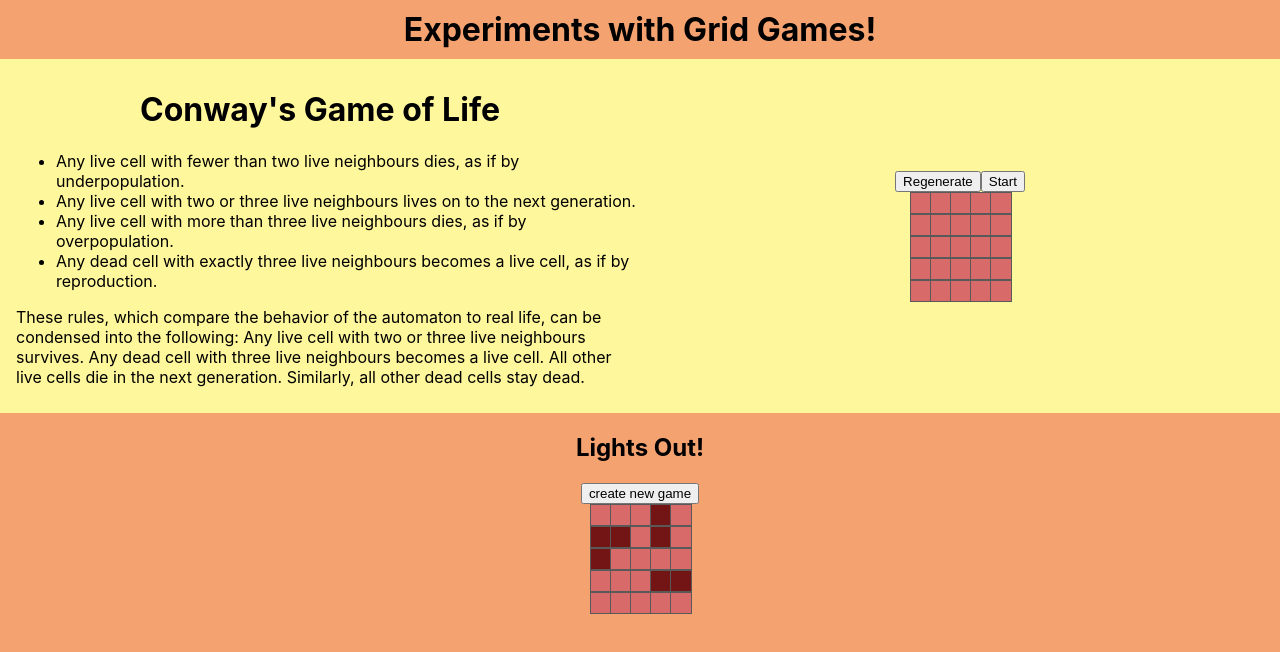
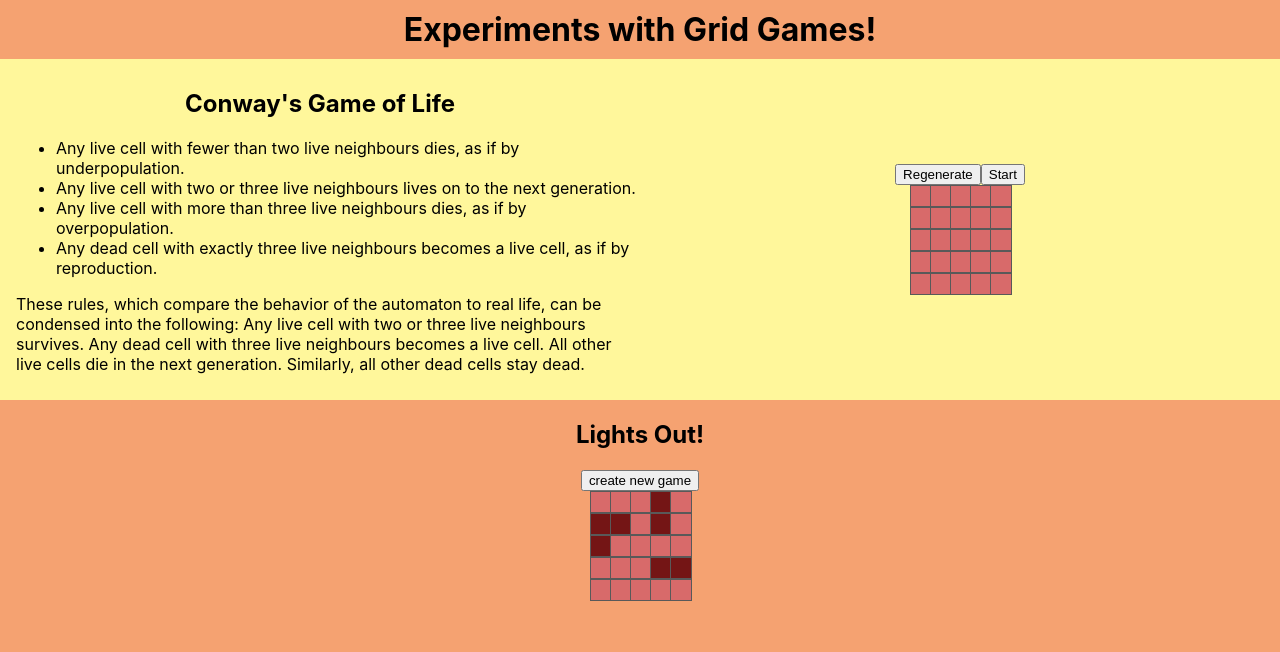
Before and after one commit to CloudBop/tdd-grid-games-typescript, a React (Create React App) app: page / in a window 1280 px wide. Shown: the top 652 px of the page. Built offline with nearby package versions, Linux system fonts and the light colour scheme.

Commit message:
h1 to h2

```diff
--- a/src/components/gol-2d-array/GolTwoDimArray.tsx
+++ b/src/components/gol-2d-array/GolTwoDimArray.tsx
@@ -30,7 +30,7 @@ function GolTwoDimArray() {
   return (
     <div className={"golTwoDimArrayContainer"}>
       <div className={"App-header"}>
-        <h1> Conway's Game of Life </h1>
+        <h2> Conway's Game of Life </h2>
         <ul>
           <li>
             Any live cell with fewer than two live neighbours dies, as if by
```
